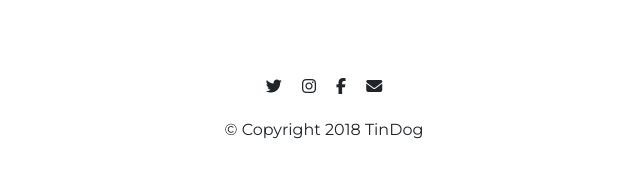
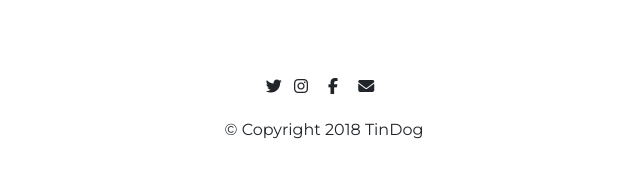
Before and after one commit to AustinPremod/TinDog, a plain HTML site: page index.html in a window 1280 px wide. Shown: the part 3306-3484 px from the top of the page, 316-956 px from the left. Drawn offline with nearby package versions, Linux system fonts and the light colour scheme.

Commit message:
Update index.html

```diff
--- a/index.html
+++ b/index.html
@@ -183,7 +183,7 @@
   <!-- Footer -->
   <footer class="white" id="footer">
     <div class="container-fluid">
-      <i class="fab fa-twitter social-media"></i>
+      <i class="fab fa-twitter"></i>
       <i class="fab fa-instagram social-media"></i>
       <i class="fab fa-facebook-f social-media"></i>
       <i class="fas fa-envelope social-media"></i>
```
